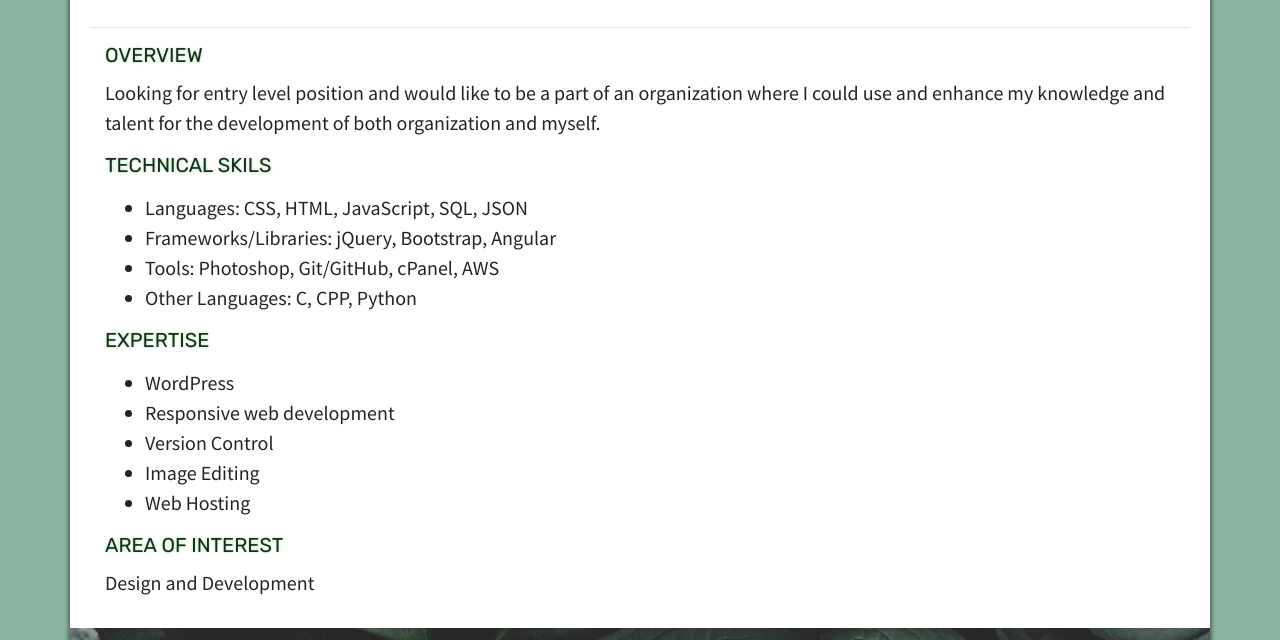
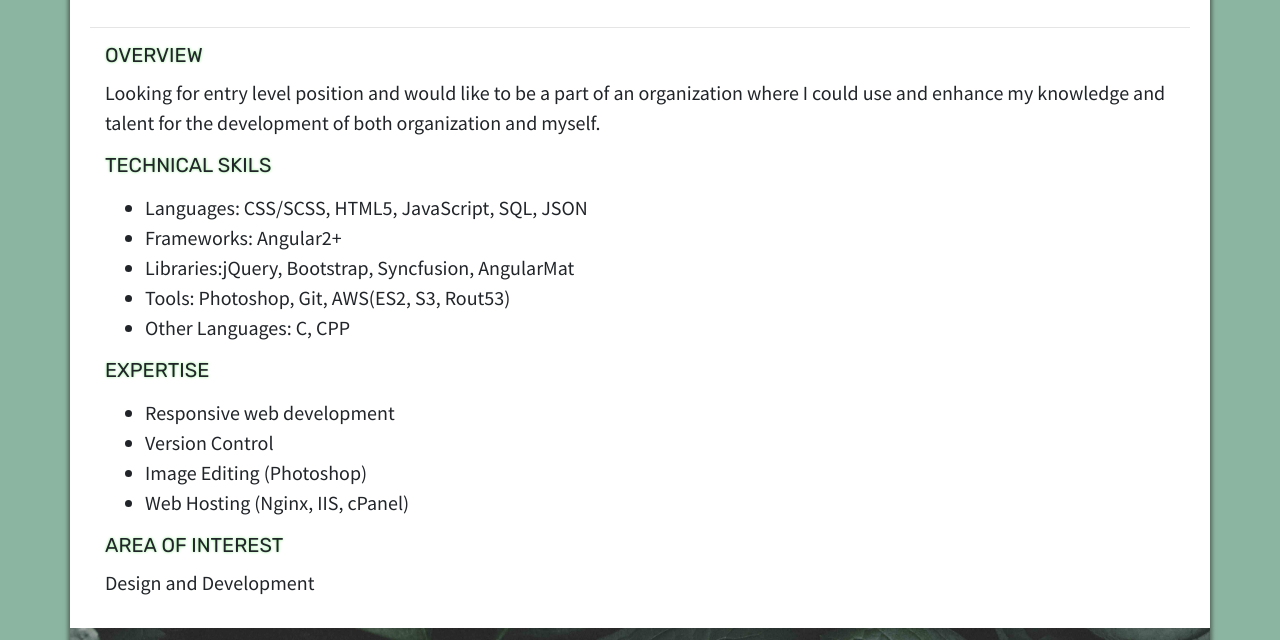
Before and after one commit to gituserpd/me, a plain HTML site: page index.html in a window 1280 px wide. Shown: the part 863-1503 px from the top of the page. Drawn offline with nearby package versions, Linux system fonts and the light colour scheme.

Commit message:
Changes Skills

```diff
--- a/index.html
+++ b/index.html
@@ -64,18 +64,18 @@
 					<p>Looking for entry level position and would like to be a part of an organization where I could use and enhance my knowledge and talent for the development of both organization and myself.</p>
 				<h4>TECHNICAL SKILS</h4>
 					<p><ul>
-						<li>Languages: CSS, HTML, JavaScript, SQL, JSON</li>
-						<li>Frameworks/Libraries: jQuery, Bootstrap, Angular</li>
-						<li>Tools: Photoshop, Git/GitHub, cPanel, AWS</li>
-						<li>Other Languages: C, CPP, Python</li>
+						<li>Languages: CSS/SCSS, HTML5, JavaScript, SQL, JSON</li>
+						<li>Frameworks: Angular2+</li>
+						<li>Libraries:jQuery, Bootstrap, Syncfusion, AngularMat</li>
+						<li>Tools: Photoshop, Git, AWS(ES2, S3, Rout53)</li>
+						<li>Other Languages: C, CPP</li>
 					</ul></p>
 				<h4>EXPERTISE</h4>
 					<p><ul>
-							<li>WordPress</li>
 							<li>Responsive web development</li>
 							<li>Version Control</li>
-							<li>Image Editing</li>
-							<li>Web Hosting</li>
+							<li>Image Editing (Photoshop)</li>
+							<li>Web Hosting (Nginx, IIS, cPanel)</li>
 						</ul></p>
 				<h4>AREA OF INTEREST</h4>
 					<p>Design and Development</p>
```
